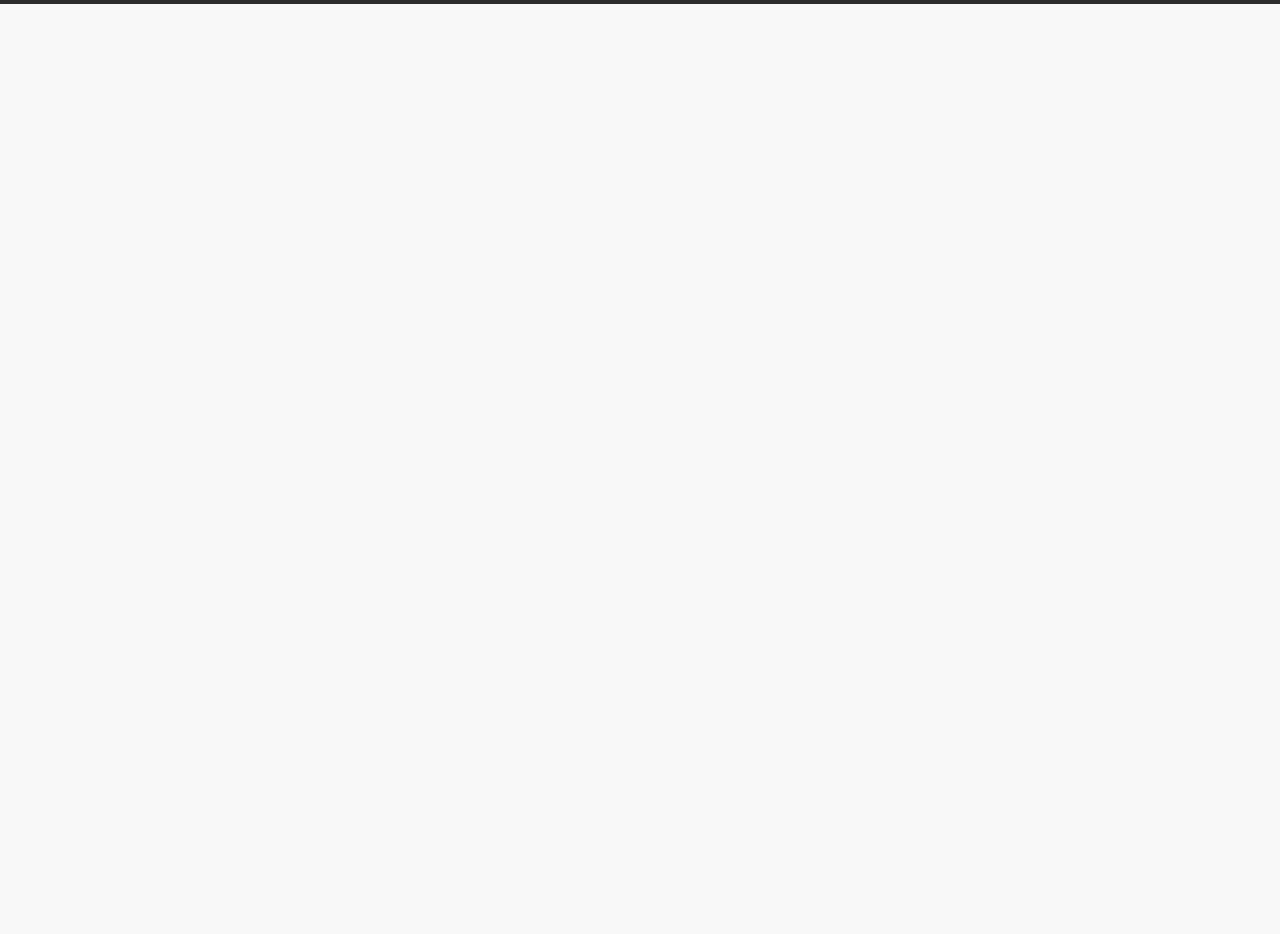
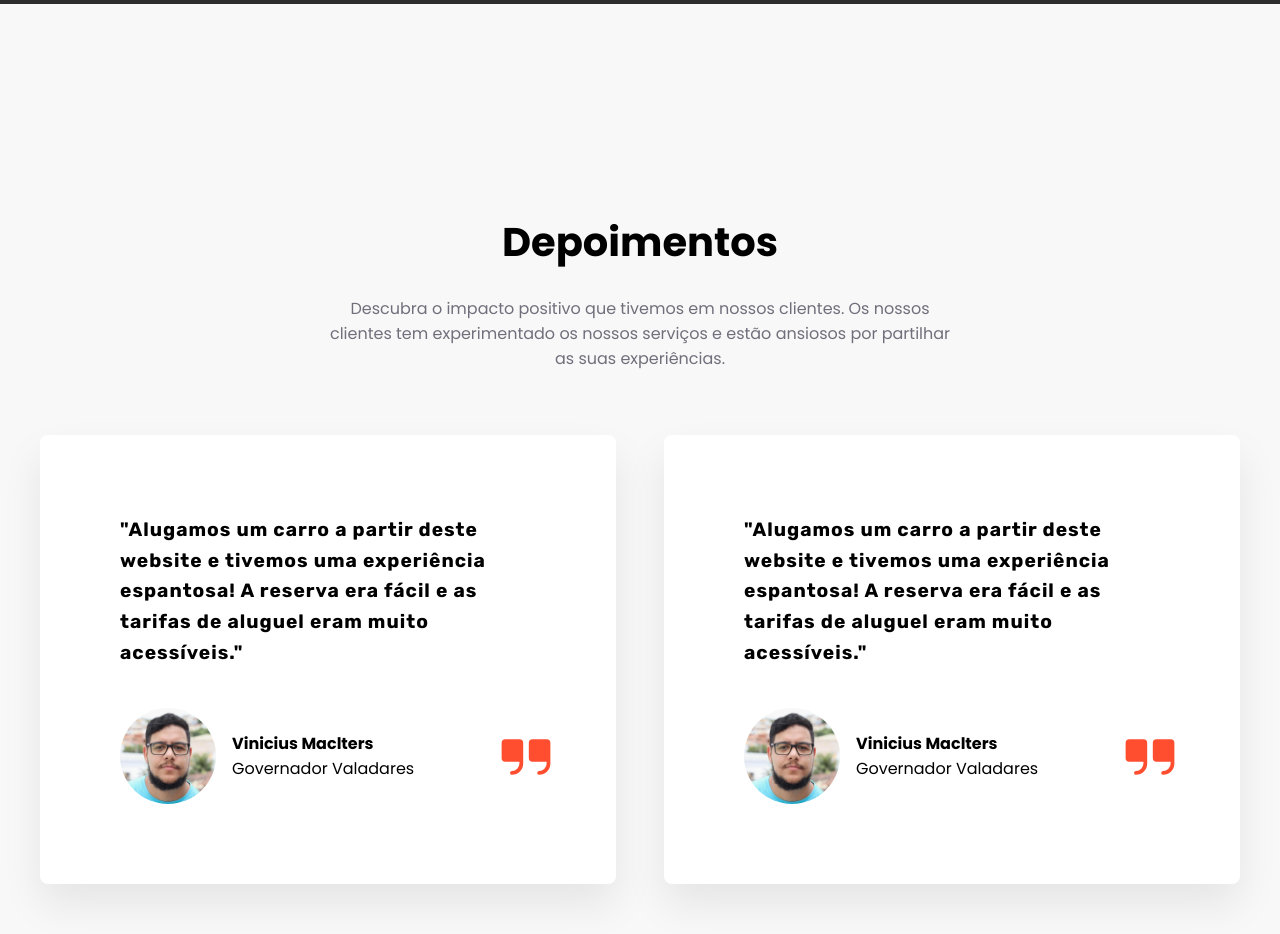
Before and after one commit to viniciusmaclters/car-rental, a React (Vite) app: page / in a window 1280 px wide. Shown: the part 2900-3834 px from the top of the page. Before the commit the page ends 3032 px from the top, so only its background shows below. Built offline with nearby package versions, Linux system fonts and the light colour scheme.

Commit message:
Testimonial component

```diff
--- a/src/App.jsx
+++ b/src/App.jsx
@@ -6,6 +6,7 @@ import { BookCar } from "./components/BookCar";
 import { Details } from "./components/Details";
 import { RentalFleet } from "./components/RentalFleet";
 import { CrossLine } from "./components/CrossLine";
+import { Testimonial } from "./components/Testimonial";
 
 export function App() {
 
@@ -17,6 +18,7 @@ export function App() {
       <Details />
       <RentalFleet />
       <CrossLine />
+      <Testimonial />
     </div>
   )
 }
--- a/src/components/Testimonial/index.jsx
+++ b/src/components/Testimonial/index.jsx
@@ -1,7 +1,55 @@
 import styles from "../Testimonial/styles.module.css"
+import { Quotes } from "@phosphor-icons/react"
+import avatar from "../../assets/zinga.jpg"
 
 export function Testimonial() {
   return (
-    <div></div>
+    <div className={styles.testimonial_container}>
+      <div className={styles.testimonial_header}>
+        <h1>Depoimentos</h1>
+        <p>
+          Descubra o impacto positivo que tivemos em nossos clientes.
+          Os nossos clientes tem experimentado os nossos serviços e estão ansiosos por partilhar as suas experiências.
+        </p>
+      </div>
+
+      <div className={styles.testimonial_boxes}>
+        <div className={styles.testimonial_box}>
+          <p>
+            "Alugamos um carro a partir deste website e tivemos uma experiência espantosa! A reserva era fácil e as tarifas de aluguel eram muito acessíveis."
+          </p>
+
+          <div className={styles.avatar_box}>
+            <div className={styles.avatar_box_name}>
+              <img src={avatar} alt="" />
+              <span>
+                <h4>Vinicius Maclters</h4>
+                <p>Governador Valadares</p>
+              </span>
+              <Quotes className={styles.quotes} size={60} weight="fill" color="#ff4d30" />
+            </div>
+          </div>
+
+        </div>
+
+        <div className={styles.testimonial_box}>
+          <p>
+            "Alugamos um carro a partir deste website e tivemos uma experiência espantosa! A reserva era fácil e as tarifas de aluguel eram muito acessíveis."
+          </p>
+
+          <div className={styles.avatar_box}>
+            <div className={styles.avatar_box_name}>
+              <img src={avatar} alt="" />
+              <span>
+                <h4>Vinicius Maclters</h4>
+                <p>Governador Valadares</p>
+              </span>
+              <Quotes className={styles.quotes} size={60} weight="fill" color="#ff4d30" />
+            </div>
+          </div>
+
+        </div>
+      </div>
+    </div>
   )
 }
--- a/src/components/Testimonial/styles.module.css
+++ b/src/components/Testimonial/styles.module.css
@@ -0,0 +1,74 @@
+.testimonial_container {
+  max-width: 1200px;
+  margin: 0 auto;
+  padding-top: 4rem;
+  padding-bottom: 8rem;
+}
+
+.testimonial_header {
+  text-align: center;
+  max-width: 40rem;
+  margin: 0 auto 4rem;
+}
+
+.testimonial_header h1 {
+  margin-top: 1rem;
+  margin-bottom: 1.5rem;
+  font-size: 2.5rem;
+}
+
+.testimonial_header p {
+  color: var(--gray-400);
+}
+
+.testimonial_boxes {
+  display: flex;
+  gap: 3rem;
+  justify-content: center;
+  width: 100%;
+}
+
+.testimonial_box {
+  background: var(--white);
+  box-shadow: 0 20px 40px 0 rgba(0,0,0,.08);
+  position: relative;
+  border-radius: 8px;
+  padding: 5rem;
+}
+
+.testimonial_box > p {
+  font-weight: bold;
+  letter-spacing: 1px;
+  font-family: 'Rubik', sans-serif;
+  font-size: 1.2rem;
+  line-height: 1.6;
+  margin-bottom: 1.5rem;
+}
+
+.avatar_box {
+  display: flex;
+}
+
+.avatar_box_name {
+  display: flex;
+  align-items: center;
+  gap: 1rem;
+  margin-top: 1rem;
+}
+
+
+
+.testimonial_box .avatar_box img {
+  height: 6rem;
+  width: 6rem;
+  border-radius: 50%;
+}
+
+
+
+
+.quotes {
+  position: absolute;
+  bottom: 98px;
+  right: 60px;
+}
```
Also changed, not shown: src/assets/zinga.jpg (added).
